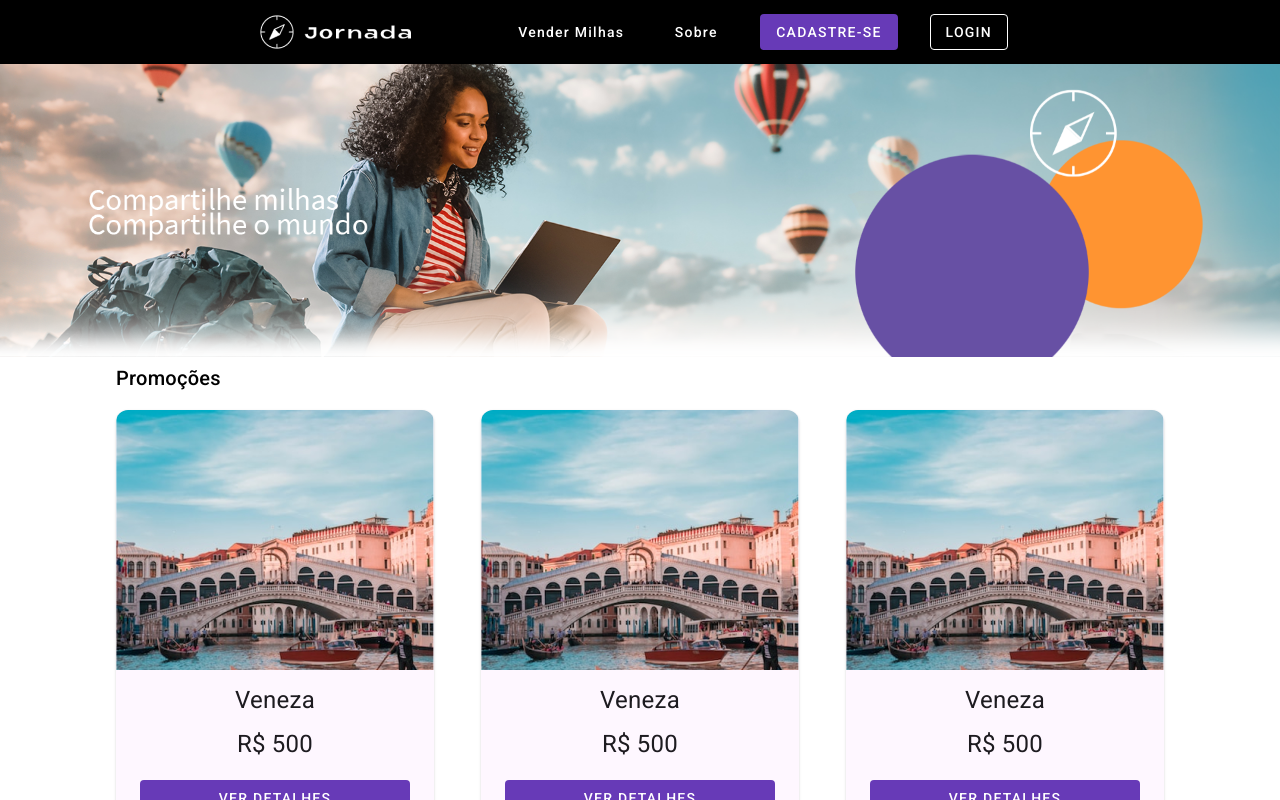
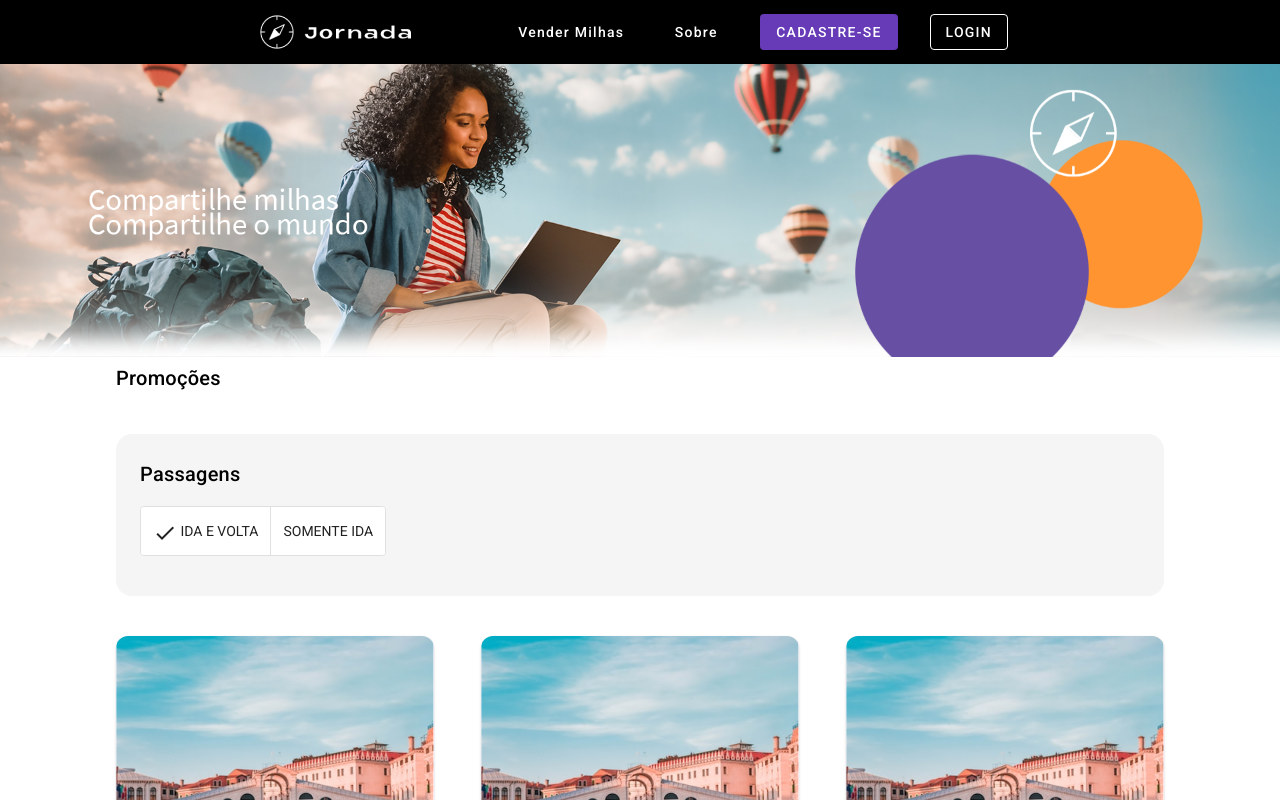
Before and after one commit to DanielaLeguari/jornada-milhas, an Angular app: page / in a window 1280 px wide. Shown: the top 800 px of the page. Built offline with nearby package versions, Linux system fonts and the light colour scheme.

Commit message:
componente form-busca

```diff
--- a/src/app/pages/home/home.component.html
+++ b/src/app/pages/home/home.component.html
@@ -1,6 +1,7 @@
 <app-banner src="assets/imagens/banner-homepage.png" alt="Banner da aplicação Jornada"></app-banner>
 <app-container>
   <h2>Promoções</h2>
+  <app-form-busca></app-form-busca>
   <div class="card-wrapper">
     <app-card-busca></app-card-busca>
     <app-card-busca></app-card-busca>
--- a/src/app/shared/card/card.component.html
+++ b/src/app/shared/card/card.component.html
@@ -1,3 +1,3 @@
 <div class="card" [ngClass]="variant">
-  <ng-component></ng-component>
+  <ng-content></ng-content>
 </div>
--- a/src/app/shared/card/card.component.ts
+++ b/src/app/shared/card/card.component.ts
@@ -6,5 +6,5 @@ import { Component, Input } from '@angular/core';
   styleUrls: ['./card.component.scss']
 })
 export class CardComponent {
-  @Input() variant: 'primary' | 'secundary' = 'primary'
+  @Input() variant: 'primary' | 'secondary' = 'primary'
 }
--- /dev/null
+++ b/src/app/shared/form-busca/form-busca.component.html
@@ -0,0 +1,14 @@
+<app-card variant="secondary" class="form-busca">
+  <form>
+    <h2>Passagens</h2>
+    <div class="flex-container">
+      <mat-button-toggle-group aria-label="Tipo de passagem">
+        <mat-button-toggle>
+          <mat-icon>check</mat-icon>
+          IDA E VOLTA
+        </mat-button-toggle>
+        <mat-button-toggle>SOMENTE IDA</mat-button-toggle>
+      </mat-button-toggle-group>
+    </div>
+  </form>
+</app-card>
--- /dev/null
+++ b/src/app/shared/form-busca/form-busca.component.scss
@@ -0,0 +1,16 @@
+.form-busca {
+  margin: 40px 0;
+  display: block;
+  .flex-container {
+    display: flex;
+    align-items: center;
+    gap: 12px;
+    margin: 16px 0;
+  }
+  .input-container {
+    margin-bottom: -1.25em;
+  }
+  .mat-button-toggle-checked {
+    background-color: #F7F2FA;
+ }
+}
```
Also changed, not shown: src/app/app.module.ts (+6 -1 lines), src/app/shared/form-busca/form-busca.component.ts (added, +10 -0 lines), 1 other file (tests, documents, lock files or other folders).
